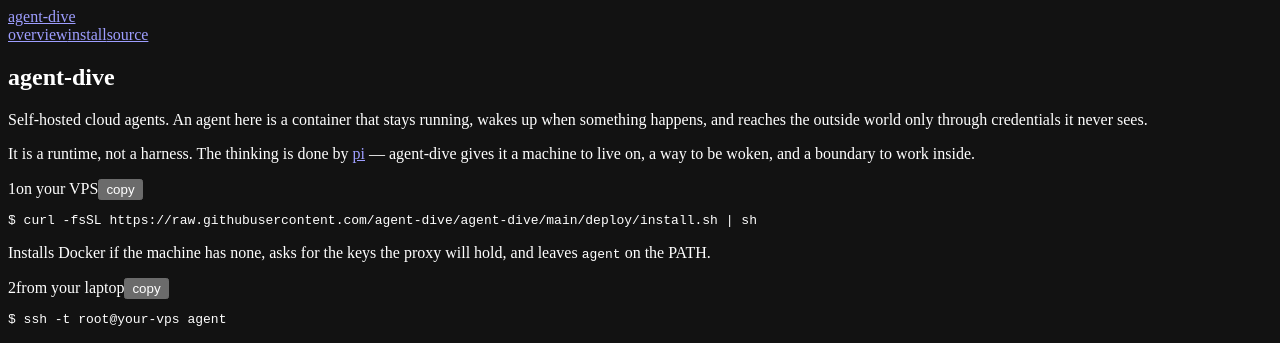
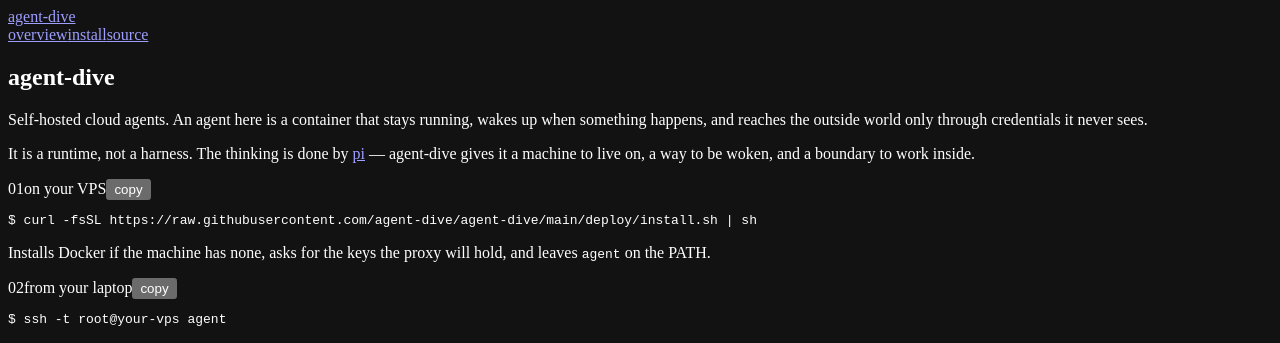
Before and after one commit to mormonnegro/squad, a Next.js app in the folder site/: page / in a window 1280 px wide. Shown: the top 343 px of the page. Built offline with nearby package versions, Linux system fonts and the light colour scheme.

Commit message:
Number the install steps the way the rest of the page numbers things

```diff
--- a/site/components/Install.tsx
+++ b/site/components/Install.tsx
@@ -39,7 +39,7 @@
 	return (
 		<div className="install-step">
 			<div className="install-head">
-				<span className="install-n">{n}</span>
+				<span className="install-n">{String(n).padStart(2, "0")}</span>
 				<span className="install-where">{where}</span>
 				<button type="button" className="copy" data-done={done} onClick={copy}>
 					{done ? "copied" : "copy"}
--- a/site/styles/globals.css
+++ b/site/styles/globals.css
@@ -264,7 +264,7 @@
 .install-head {
 	display: flex;
 	align-items: center;
-	gap: 0.7rem;
+	gap: 0.9rem;
 	font-family: var(--mono);
 	font-size: 0.72rem;
 	letter-spacing: 0.08em;
@@ -273,16 +273,8 @@
 }
 
 .install-n {
-	display: grid;
 	flex: none;
-	place-items: center;
-	width: 1.3rem;
-	height: 1.3rem;
-	font-size: 0.7rem;
-	letter-spacing: 0;
-	color: var(--green);
-	border: 1px solid rgba(143, 217, 168, 0.35);
-	border-radius: 50%;
+	color: var(--text);
 }
 
 .install-where {
```
